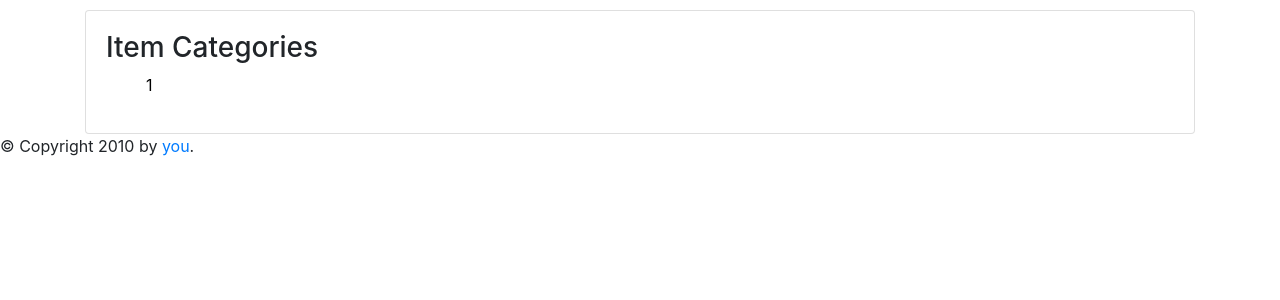
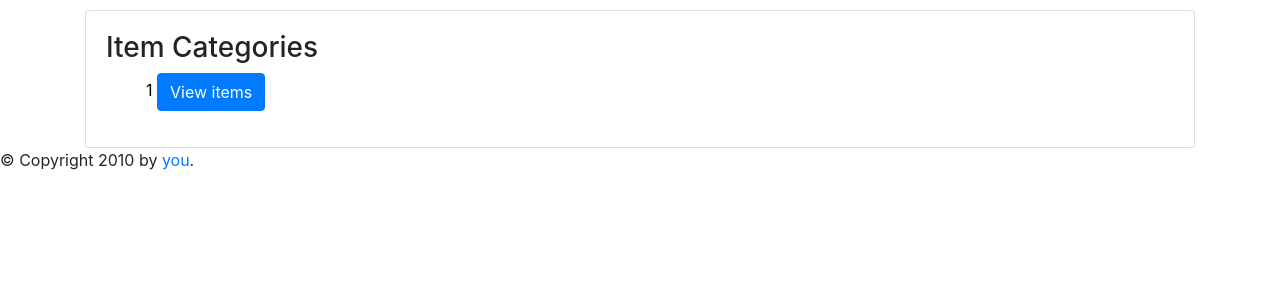
Before and after one commit to arjo129/CS2102Project, a Flask app: page /view_category in a window 1280 px wide. Shown: the part 56-356 px from the top of the page. Run offline with Flask 2, Linux system fonts and the light colour scheme; a database or web service that is not in the repository returns one stand-in record (values such as "Sample title"); some libraries are stand-ins or nearby versions.

Commit message:
Show items in subcategory

```diff
--- a/modules/categories/__init__.py
+++ b/modules/categories/__init__.py
@@ -14,6 +14,22 @@ def view_category():
     curr = conn.cursor()
     curr.execute("SELECT * FROM category")
     return curr
+
+def view_subcategory(subcategory):
+    conn = psycopg2.connect(conn_string)
+    curr = conn.cursor()
+    curr.execute("SELECT ic.item_id FROM item_belongs_to_category ic WHERE ic.category = %s", (subcategory,))
+    # list of item ids that belong to subcategory
+    if curr.fetchall is None:
+        return []
+    else:
+        item_ids = [i[0] for i in curr.fetchall()]
+        format_strings = ','.join(['%s'] * len(item_ids))
+        curr_2 = conn.cursor()
+        curr_2.execute("SELECT * FROM items i WHERE i.item_id IN (%s)" % format_strings,
+                tuple(item_ids))
+        return curr_2
+
 
 
 def add_category(category):
@@ -41,6 +57,11 @@ def view_page():
         categories = view_category()
         return render_template("view_category.jinja2", categories=categories, admin=admin)
 
+@category_module.route("/view_subcategory", methods=['GET', 'POST'])
+def view_subcategory_page():
+    subcategory = request.args.get("subcategory")
+    items = view_subcategory(subcategory)
+    return render_template("view_subcategory.jinja2", items=items, subcategory=subcategory)
 
 @category_module.route("/create_category", methods=['GET', 'POST'])
 def create_category():
--- a/modules/categories/templates/view_category.jinja2
+++ b/modules/categories/templates/view_category.jinja2
@@ -14,7 +14,8 @@
         <ul>
         {% for category in categories %}
           <p>
-              <a style="color:black;">{{ category[0] }}</a></p>
+              <a style="color:black;">{{ category[0] }}</a>
+              <a class="btn btn-primary" href="{{ url_for('category_module.view_subcategory_page', subcategory=category[0]) }}" role="button">View items</a></p>
         {% endfor %}
         </ul>
 
--- a/modules/items/__init__.py
+++ b/modules/items/__init__.py
@@ -87,7 +87,7 @@ def view_page(itemId):
 
 @item_module.route("/bid_item", methods=['GET', 'POST'])
 def bid_item():
-    if g.user == None:
+    if g.user is None:
         return redirect("/login")
 
     name = request.args.get("name")
```
Also changed, not shown: modules/categories/templates/view_subcategory.jinja2 (added, +16 -0 lines).
